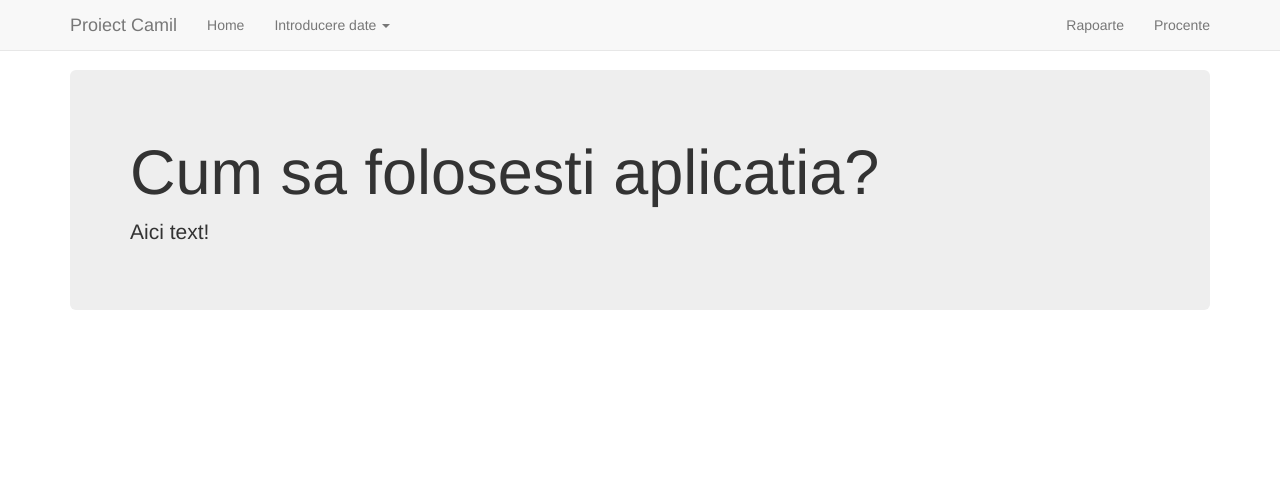
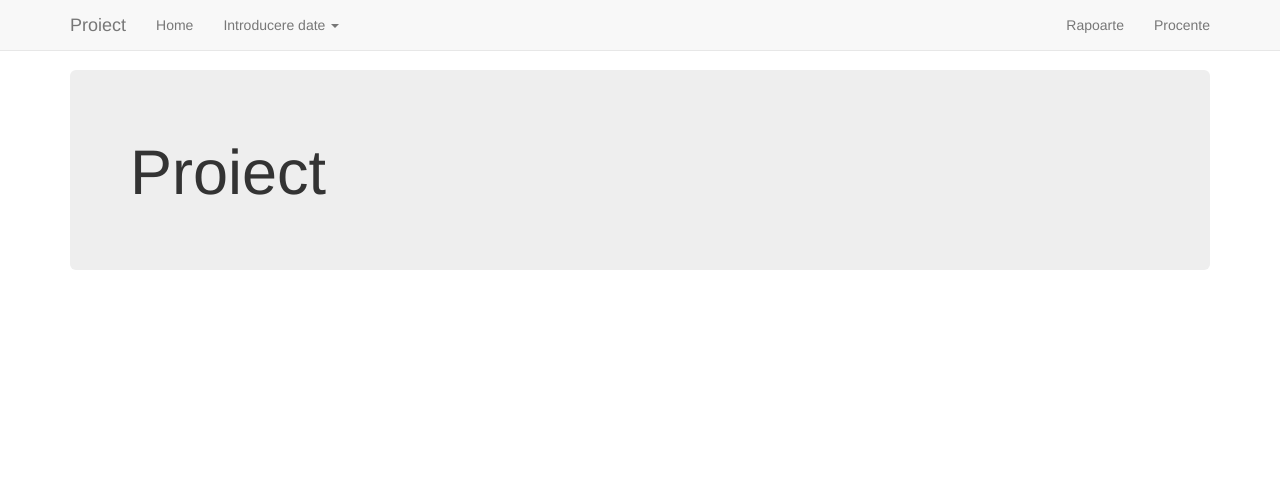
Before and after one commit to bradeac/dockerized-web-app, a PHP site: page / in a window 1280 px wide. Shown: the top 487 px of the page. Run offline with PHP 8.4, Linux system fonts and the light colour scheme.

Commit message:
modified front page text

```diff
--- a/src/index.php
+++ b/src/index.php
@@ -16,8 +16,8 @@
 
       <!-- Main component for a primary marketing message or call to action -->
       <div class="jumbotron">
-        <h1>Cum sa folosesti aplicatia?</h1>
-      	<p> Aici text! </p>
+        <h1>Proiect</h1>
+      	<p></p>
       </div>
 
     </div> <!-- /container -->
--- a/src/navigation.php
+++ b/src/navigation.php
@@ -11,7 +11,7 @@
             <span class="icon-bar"></span>
             <span class="icon-bar"></span>
           </button>
-          <a class="navbar-brand" href="#">Proiect Camil</a>
+          <a class="navbar-brand" href="#">Proiect</a>
         </div>
         <div id="navbar" class="navbar-collapse collapse">
           <ul class="nav navbar-nav">
```
